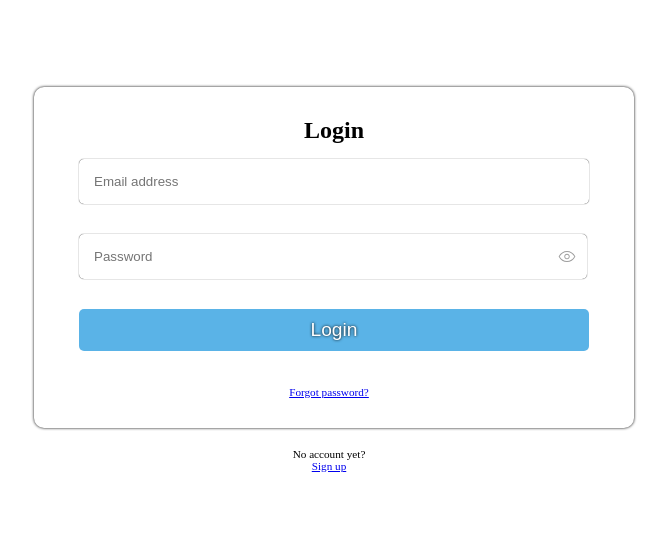
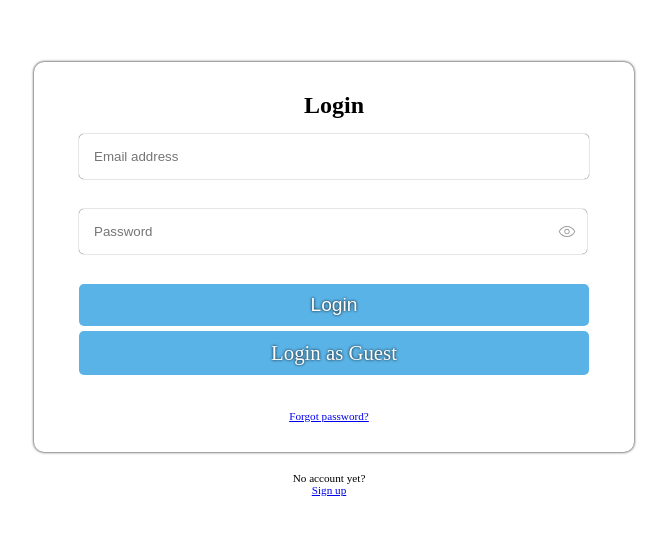
Before and after one commit to elearning-plaform/elearning-web, a React (Create React App) app: page / in a window 1280 px wide. Shown: the part 121-656 px from the top of the page, without its empty margins (306-973 px from the left). Built offline with nearby package versions, Linux system fonts and the light colour scheme; no server answers.

Commit message:
Login as Guest button

```diff
--- a/src/assets/sass/Login.scss
+++ b/src/assets/sass/Login.scss
@@ -69,6 +69,11 @@ p {
     }
 }
 
+.guest {
+    margin-top: -30px;
+    font-size: 1.3rem;
+}
+
 .signin-link {
     display: flex;
     flex-direction: column;
@@ -96,12 +101,13 @@ p {
 
 @media (max-width: 320px) {
     .form-container {
-        margin-top: 0;
+        margin-top: 35px;
     }
 
     .form {
         max-width: 100%;
         width: 100%;
+        box-shadow: none;
     }
 
     .form-password {
--- a/src/page/Home.tsx
+++ b/src/page/Home.tsx
@@ -23,8 +23,13 @@ const Home = () => {
             navigate("/login");
             console.log("Signed out successfully")
         }).catch((error) => {
-            // An error happened.
+            console.log(error.message)
+            console.log(error.code)
         });
+    }
+
+    function handleInfo(event: any) {
+        console.log(auth.currentUser)
     }
 
     return (
@@ -38,6 +43,9 @@ const Home = () => {
                     <button onClick={handleLogout}>
                         Logout
                     </button>
+                    <button onClick={handleInfo}>
+                        user info
+                    </button>
                 </div>
             </nav>
         </div>
--- a/src/page/Login.tsx
+++ b/src/page/Login.tsx
@@ -58,6 +58,25 @@ const Login = () => {
 
     }
 
+    function handleClickAsGuest(event: any) {
+        console.log("Login as Guest")
+        console.log(auth.currentUser)
+    }
+
+    // auth.onAuthStateChanged((user) => {
+    //     if (user) {
+    //         // User is signed in, see docs for a list of available properties
+    //         // https://firebase.google.com/docs/reference/js/firebase.User
+    //         // var uid = user.uid;
+    //         // ...
+    //         console.log("User is signed in")
+    //     } else {
+    //         // User is signed out
+    //         // ...
+    //         console.log("User is signed out")
+    //     }
+    // });
+
     return (
 
         <div className="form-container">
@@ -99,11 +118,20 @@ const Login = () => {
                     onClick={onLogin}
                 > Login
                 </button>
+
+                <div
+                    className="form-submit guest"
+                    onClick={handleClickAsGuest}
+                > Login as Guest
+                </div>
+
                 <p><NavLink to="/forgot-password">Forgot password?</NavLink></p>
             </form>
+
             <p className="signin-link">No account yet?
                 <NavLink to="/signup"> Sign up </NavLink>
             </p>
+
         </div >
 
     )
```
